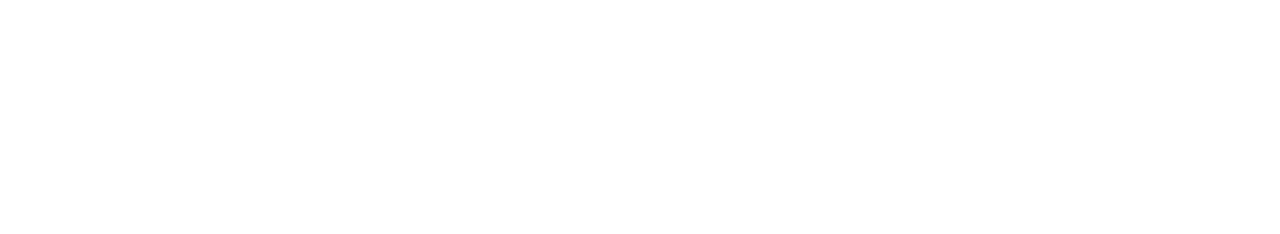
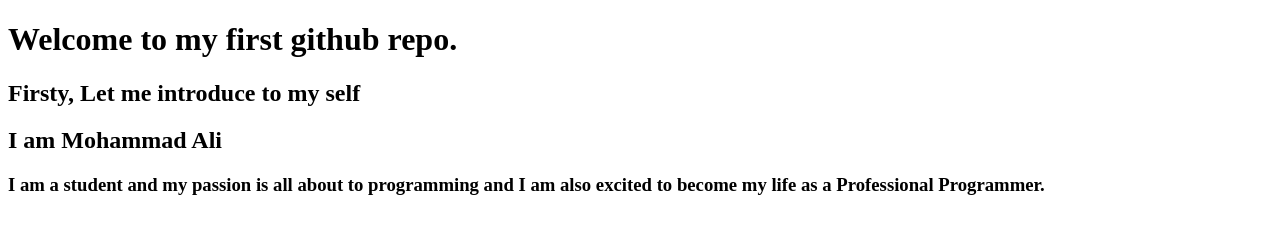
Before and after one commit to always-mohammad-ali/my-first-repo, a plain HTML site: page index.html in a window 1280 px wide. Drawn offline with Linux system fonts and the light colour scheme.

Commit message:
some tag added

```diff
--- a/index.html
+++ b/index.html
@@ -7,6 +7,11 @@
     <title>My First Github Repo</title>
 </head>
 <body>
+    <h1>Welcome to my first github repo.</h1>
+    <h2>Firsty, Let me introduce to my self</h2>
+    <h2>I am Mohammad Ali</h2>
+    <h3> I am a student and my passion is all about to programming and I am also excited to become  my life as a Professional Programmer.
+    </h3>
 
 </body>
 </html>
```
